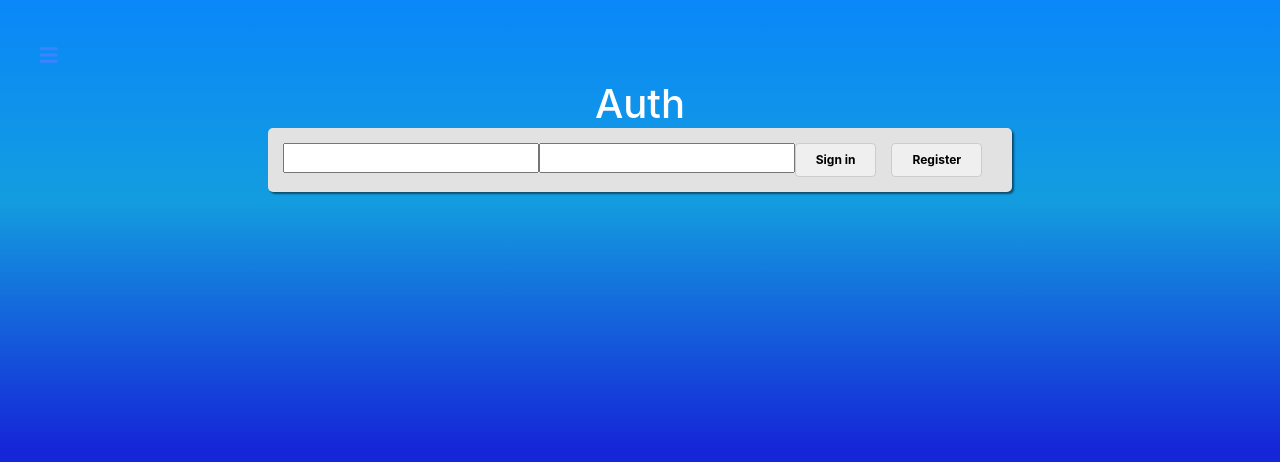
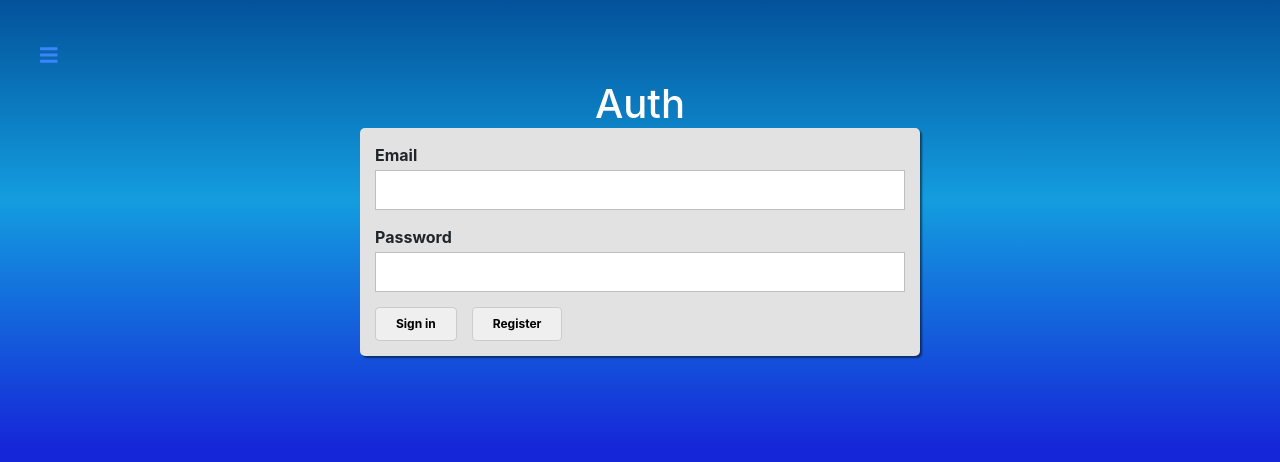
Before and after one commit to Assylzhan91/test-eExam, a React (Create React App) app: page /auth in a window 1280 px wide. Shown: the top 462 px of the page. Built offline with nearby package versions, Linux system fonts and the light colour scheme.

Commit message:
part-09  lesson-02

```diff
--- /dev/null
+++ b/src/components/UI/Input/index.js
@@ -0,0 +1,35 @@
+import React from 'react'
+import styles from './input.module.sass'
+
+
+function isInvalid({valid, touched, shouldValidate}) {
+    return !valid & touched && shouldValidate
+}
+const Input = props => {
+  const inputType = props.type || 'text'
+  const cls = [styles.input]
+  const htmlFor = `${inputType}-${Math.random()}`
+
+  if(isInvalid(props)){
+    cls.push('invalid')
+  }
+  return (
+    <div className={cls.join(' ')}>
+    <label htmlFor={htmlFor}>{props.label}</label>
+     <input
+        type={inputType}
+        id={htmlFor}
+        value={props.value}
+        onChange={props.onChange}
+      />
+      {
+        isInvalid(props)
+        ? <span>{props.errorMessage || 'Enter a correct value'}</span>
+        : null
+      }
+
+    </div>
+  )
+}
+
+export default Input
--- /dev/null
+++ b/src/components/UI/Input/input.module.sass
@@ -0,0 +1,27 @@
+.input
+  margin-bottom: 15px
+
+  label
+    margin-bottom: 3px
+    padding: 0
+    display: block
+    font-weight: bold
+
+  input
+    display: block
+    box-sizing: border-box
+    border: 1px solid #bebebe
+    padding: 7px
+    margin: 0 0 5px
+    width: 100%
+    outline: none
+    transition: all 300ms ease-in-out
+
+  span
+    color: #f01f30
+    font-size: 12px
+    font-weight: bold
+
+  &:global(.invalid)
+    label
+      color: #f01f30
--- a/src/containers/Auth/auth.module.sass
+++ b/src/containers/Auth/auth.module.sass
@@ -1,8 +1,7 @@
 .auth
-  > div
-    max-width: 600px
-    width: 100%
-    padding: 0 20px
+  max-width: 600px
+  width: 100%
+  padding: 0 20px
 
   h1
     color: white
--- a/src/containers/Auth/index.js
+++ b/src/containers/Auth/index.js
@@ -1,6 +1,7 @@
 import React, { Component } from 'react'
 import styles from "./auth.module.sass"
 import Button from "../../components/UI/Button"
+import Input from "../../components/UI/Input"
 
 class Auth extends Component {
 
@@ -16,13 +17,20 @@ class Auth extends Component {
   SubmitHandler=(e)=>{
     e.preventDefault()
   }
+
   render() {
     return (
       <div className={styles.auth}>
         <h1>Auth</h1>
-        <form action="" className={styles.form} onSubmit={this.SubmitHandler}>
-          <input type="text"/>
-          <input type="text"/>
+        <form action='' className={styles.form} onSubmit={this.SubmitHandler}>
+
+          <Input label='Email'
+                 type='email'
+          />
+          <Input label='Password'
+                 type='password'
+          />
+
           <Button
             onClick={this.onSignInHandler}
           >Sign in</Button>
--- a/src/hoc/Layout/Layout.js
+++ b/src/hoc/Layout/Layout.js
@@ -2,7 +2,7 @@ import React, { Component } from 'react'
 import MenuToggle from '../../components/Navigation/MenuToggle'
 import Drawer from '../../components/Navigation/Drawer'
 import styles from './layout.module.scss'
-import {Route, Switch, withRouter} from 'react-router-dom'
+import { withRouter } from 'react-router-dom'
 
 class Layout extends Component {
   state = {
--- a/src/hoc/Layout/layout.module.scss
+++ b/src/hoc/Layout/layout.module.scss
@@ -22,10 +22,9 @@
 
 :global(.auth){
   background: rgb(9,135,249);
-  background: linear-gradient(180deg, rgba(9,135,249,1) 0%, rgba(19,157,223,1) 25%, rgba(21,38,216,1) 56%);
+  background: linear-gradient(180deg, rgba(#03529a,1) 0%, rgba(19,157,223,1) 25%, rgba(21,38,216,1) 56%);
 }
 :global(.quiz-creator){
   background: rgb(249,61,9);
   background: linear-gradient(306deg, rgba(249,61,9,1) 0%, rgba(223,46,19,1) 51%, rgba(216,21,182,1) 98%);
-
 }
--- a/src/index.js
+++ b/src/index.js
@@ -5,8 +5,10 @@ import 'normalize.css'
 import 'bootstrap/dist/css/bootstrap.min.css'
 import './index.css'
 import { BrowserRouter } from 'react-router-dom';
+/*
 import { Provider } from 'react-redux';
 import { createStore, applyMiddleware } from 'redux';
+*/
 
 
 
```
